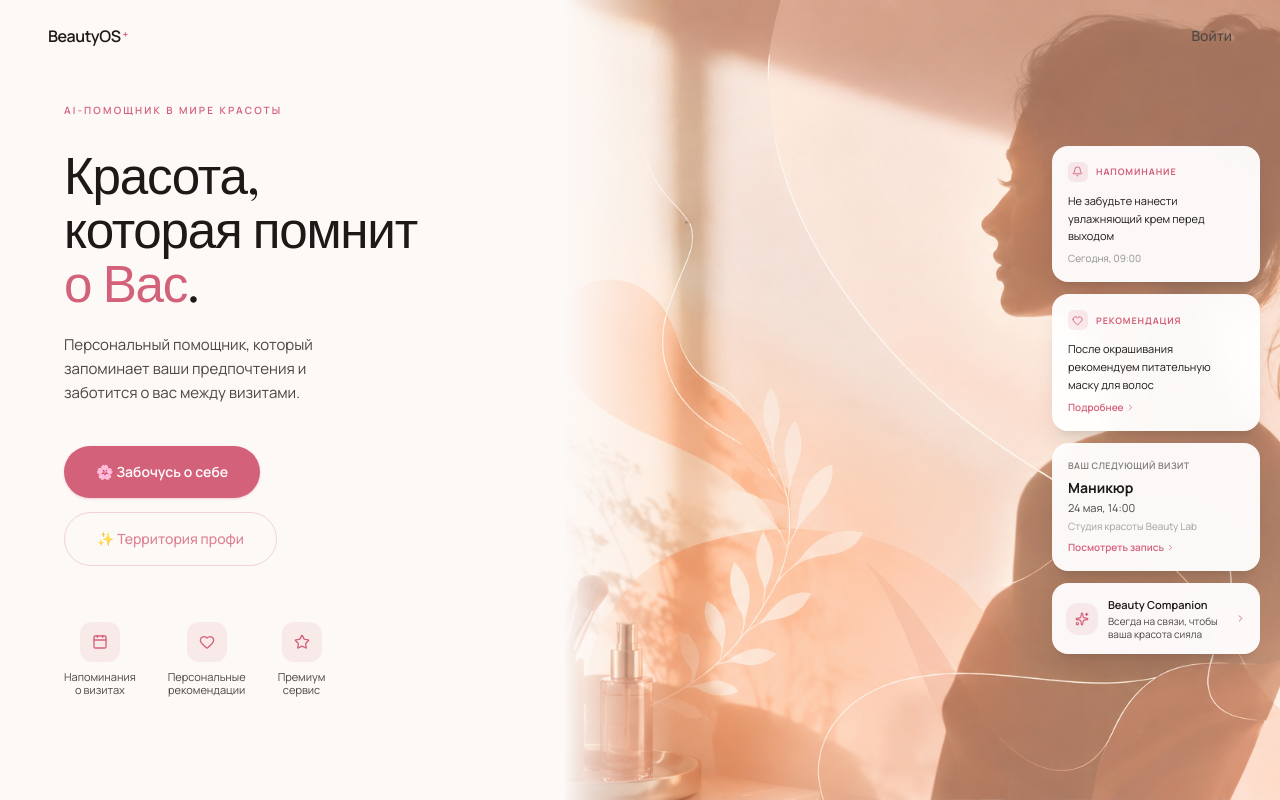
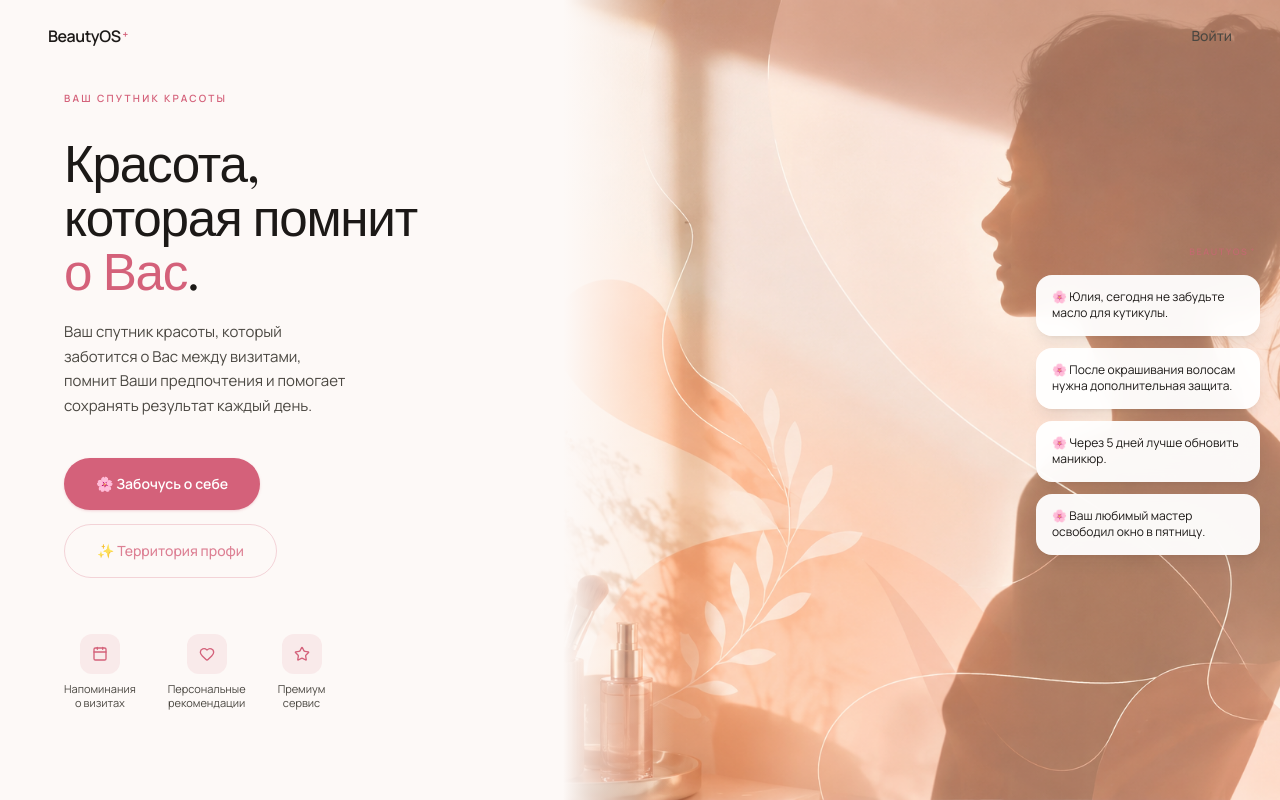
Before and after one commit to uliaionova12-debug/beautyos, a Next.js app: page / in a window 1280 px wide. Built offline with nearby package versions, Linux system fonts and the light colour scheme.

Commit message:
Update landing: ВАШ СПУТНИК КРАСОТЫ tagline, new subtitle, emotional 🌸 companion cards

```diff
--- a/src/app/page.tsx
+++ b/src/app/page.tsx
@@ -1,5 +1,12 @@
 import Link from 'next/link'
-import { Bell, Heart, Calendar, Star, ChevronRight, Sparkles } from 'lucide-react'
+import { Calendar, Heart, Star } from 'lucide-react'
+
+const CARDS = [
+  '🌸 Юлия, сегодня не забудьте масло для кутикулы.',
+  '🌸 После окрашивания волосам нужна дополнительная защита.',
+  '🌸 Через 5 дней лучше обновить маникюр.',
+  '🌸 Ваш любимый мастер освободил окно в пятницу.',
+]
 
 export default function LandingPage() {
   return (
@@ -26,7 +33,7 @@ export default function LandingPage() {
           <div className="max-w-sm w-full pt-8 md:pt-0">
 
             <p className="text-[10px] font-semibold tracking-[0.22em] uppercase text-rose mb-7">
-              AI-помощник в мире красоты
+              Ваш спутник красоты
             </p>
 
             <h1 className="font-serif text-[2.7rem] md:text-[3.2rem] leading-[1.06] text-graphite mb-6 tracking-tight">
@@ -36,7 +43,7 @@ export default function LandingPage() {
             </h1>
 
             <p className="text-[15px] text-dusk leading-relaxed mb-10 max-w-[285px]">
-              Персональный помощник, который запоминает ваши предпочтения и заботится о вас между визитами.
+              Ваш спутник красоты, который заботится о Вас между визитами, помнит Ваши предпочтения и помогает сохранять результат каждый день.
             </p>
 
             <div className="flex flex-col gap-3.5">
@@ -93,60 +100,19 @@ export default function LandingPage() {
           {/* Left fade into text column on desktop */}
           <div className="absolute inset-y-0 left-0 w-28 bg-gradient-to-r from-cream to-transparent hidden md:block" />
 
-          {/* Floating UI cards — xl screens only */}
+          {/* Floating companion messages — xl screens only */}
           <div className="absolute right-5 top-0 bottom-0 hidden xl:flex flex-col justify-center gap-3 pointer-events-none">
-
-            {/* Notification */}
-            <div className="bg-white/95 backdrop-blur-md rounded-2xl shadow-xl shadow-graphite/10 p-4 w-52">
-              <div className="flex items-center gap-2 mb-2.5">
-                <div className="w-5 h-5 bg-rose/12 rounded-md flex items-center justify-center">
-                  <Bell size={11} className="text-rose" />
-                </div>
-                <span className="text-[9px] font-bold text-rose uppercase tracking-widest">Напоминание</span>
+            <p className="text-[9px] font-semibold tracking-[0.18em] uppercase text-rose/60 mb-1 text-right pr-1">
+              BeautyOS<sup className="text-[7px] ml-0.5">+</sup>
+            </p>
+            {CARDS.map((text, i) => (
+              <div
+                key={i}
+                className="bg-white/95 backdrop-blur-md rounded-2xl shadow-lg shadow-graphite/8 px-4 py-3.5 w-56"
+              >
+                <p className="text-[12px] text-graphite leading-snug">{text}</p>
               </div>
-              <p className="text-[11px] text-graphite leading-relaxed">Не забудьте нанести увлажняющий крем перед выходом</p>
-              <p className="text-[10px] text-dusk/60 mt-1.5">Сегодня, 09:00</p>
-            </div>
-
-            {/* Recommendation */}
-            <div className="bg-white/95 backdrop-blur-md rounded-2xl shadow-xl shadow-graphite/10 p-4 w-52">
-              <div className="flex items-center gap-2 mb-2.5">
-                <div className="w-5 h-5 bg-rose/12 rounded-md flex items-center justify-center">
-                  <Heart size={11} className="text-rose" />
-                </div>
-                <span className="text-[9px] font-bold text-rose uppercase tracking-widest">Рекомендация</span>
-              </div>
-              <p className="text-[11px] text-graphite leading-relaxed">После окрашивания рекомендуем питательную маску для волос</p>
-              <div className="flex items-center gap-0.5 mt-1.5">
-                <span className="text-[10px] text-rose font-semibold">Подробнее</span>
-                <ChevronRight size={9} className="text-rose" />
-              </div>
-            </div>
-
-            {/* Next appointment */}
-            <div className="bg-white/95 backdrop-blur-md rounded-2xl shadow-xl shadow-graphite/10 p-4 w-52">
-              <p className="text-[9px] font-semibold text-dusk/70 uppercase tracking-wider mb-1.5">Ваш следующий визит</p>
-              <p className="text-sm font-bold text-graphite">Маникюр</p>
-              <p className="text-[11px] text-dusk mt-0.5">24 мая, 14:00</p>
-              <p className="text-[10px] text-dusk/50 mt-0.5">Студия красоты Beauty Lab</p>
-              <div className="flex items-center gap-0.5 mt-1.5">
-                <span className="text-[10px] text-rose font-semibold">Посмотреть запись</span>
-                <ChevronRight size={9} className="text-rose" />
-              </div>
-            </div>
-
-            {/* Beauty Companion */}
-            <div className="bg-white/95 backdrop-blur-md rounded-2xl shadow-xl shadow-graphite/10 p-3.5 w-52 flex items-center gap-2.5">
-              <div className="w-8 h-8 bg-rose/10 rounded-xl flex items-center justify-center shrink-0">
-                <Sparkles size={14} className="text-rose" />
-              </div>
-              <div className="flex-1 min-w-0">
-                <p className="text-[11px] font-semibold text-graphite">Beauty Companion</p>
-                <p className="text-[10px] text-dusk leading-tight mt-0.5">Всегда на связи, чтобы ваша красота сияла</p>
-              </div>
-              <ChevronRight size={11} className="text-rose shrink-0" />
-            </div>
-
+            ))}
           </div>
         </div>
 
```
